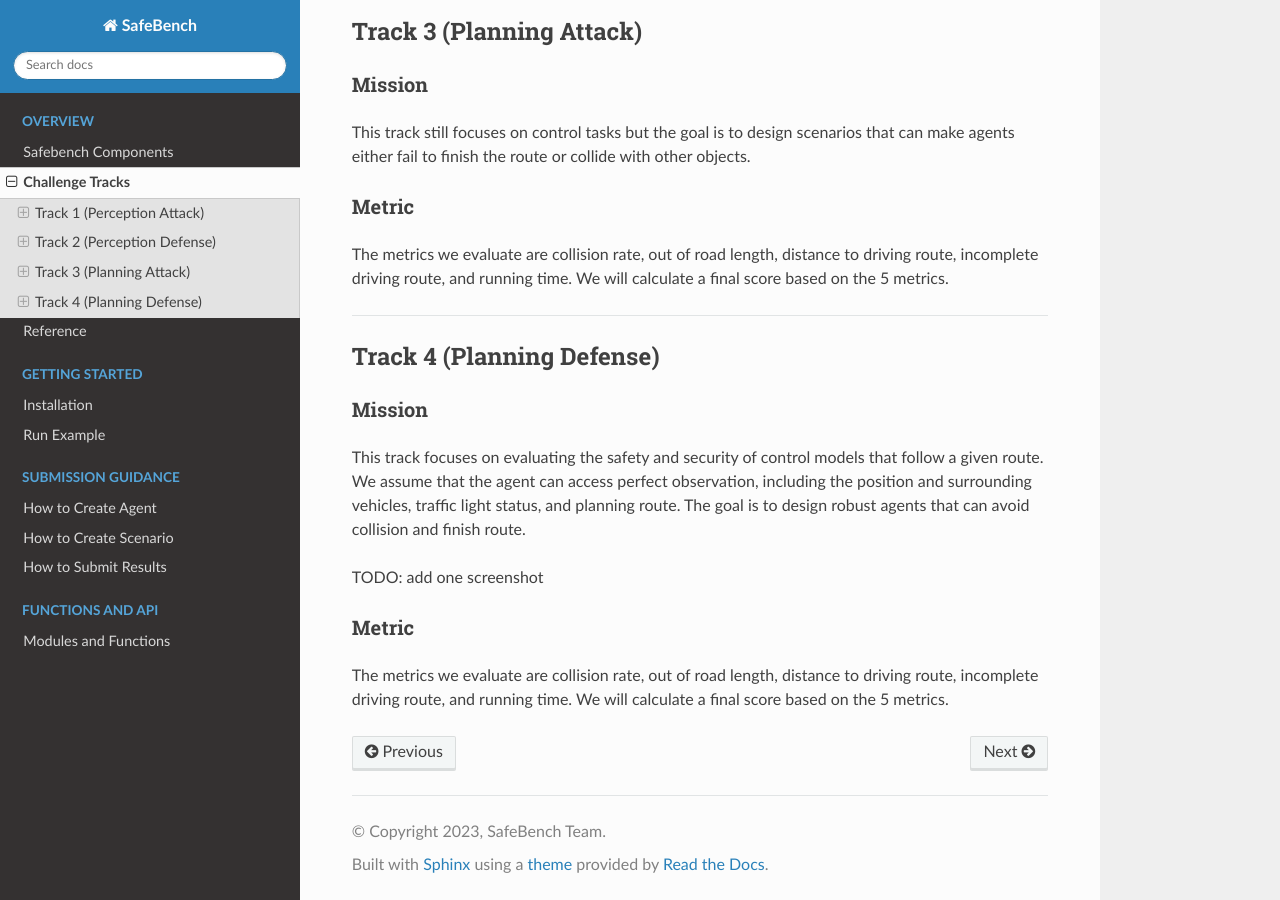
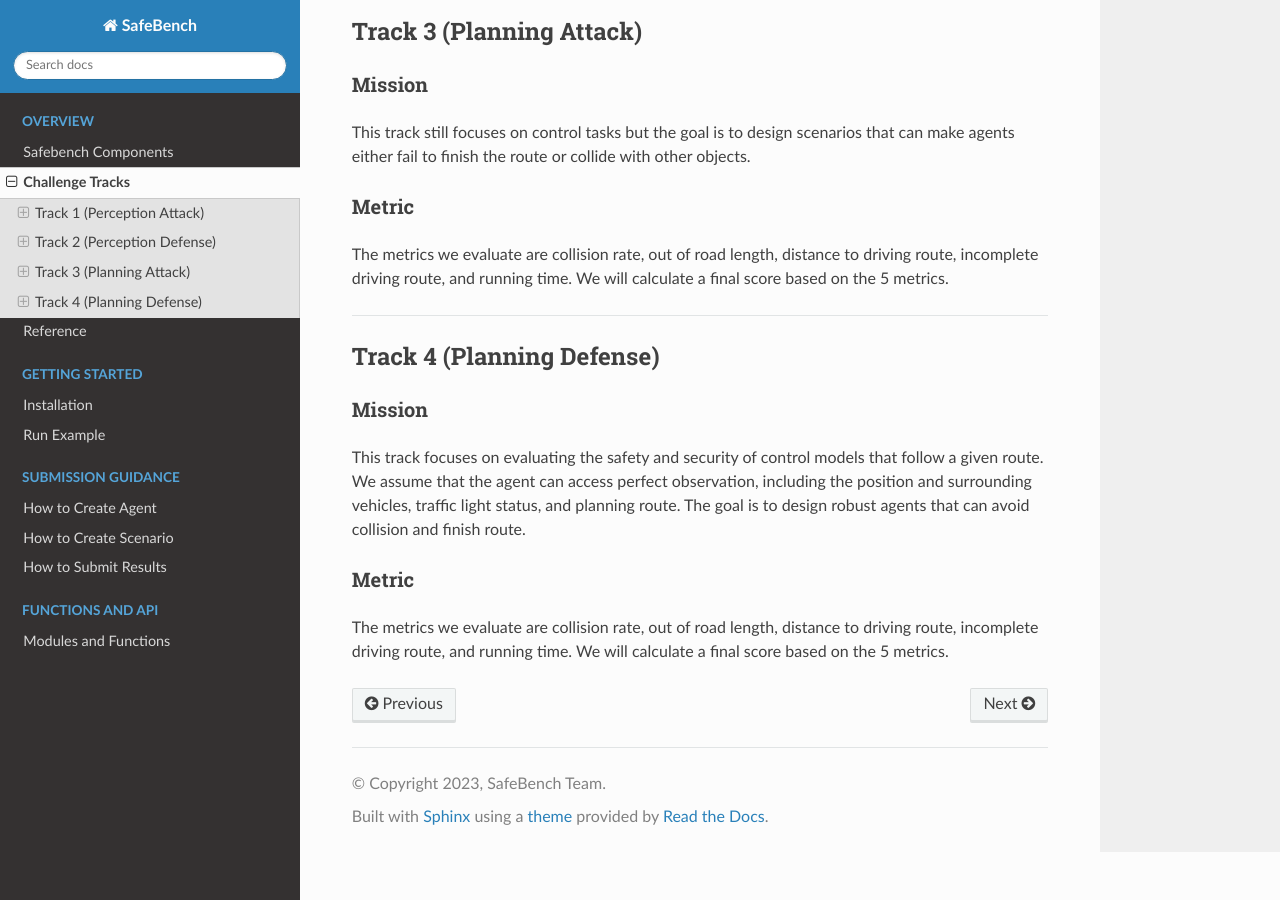
Before and after one commit to trust-ai/SafeBench, a Sphinx documentation site: the page built from docs/source/tracks.md, in a window 1280 px wide and 900 px high, scrolled down 1645 px. Built offline with Sphinx 7.4.7 and the Read the Docs theme 2.0.0, drawn with Linux system fonts in a browser that asks for light colours; some of the changed lines change nothing that is shown.

Commit message:
Update tracks.md

```diff
--- a/docs/source/tracks.md
+++ b/docs/source/tracks.md
@@ -1,6 +1,6 @@
 <!--
  * @Date: 2021-07-18 21:46:37
- * @LastEditTime: 2023-03-09 15:58:25
+ * @LastEditTime: 2023-03-17 13:43:37
  * @Description:
 -->
 
@@ -54,7 +54,6 @@ We will calculate a final score based on the 5 metrics.
 This track focuses on evaluating the safety and security of control models that follow a given route. We assume that the agent can access perfect observation, including the position and surrounding vehicles, traffic light status, and planning route.
 The goal is to design robust agents that can avoid collision and finish route.
 
-TODO: add one screenshot
 
 ### Metric
 The metrics we evaluate are collision rate, out of road length, distance to driving route, incomplete driving route, and running time.
```
